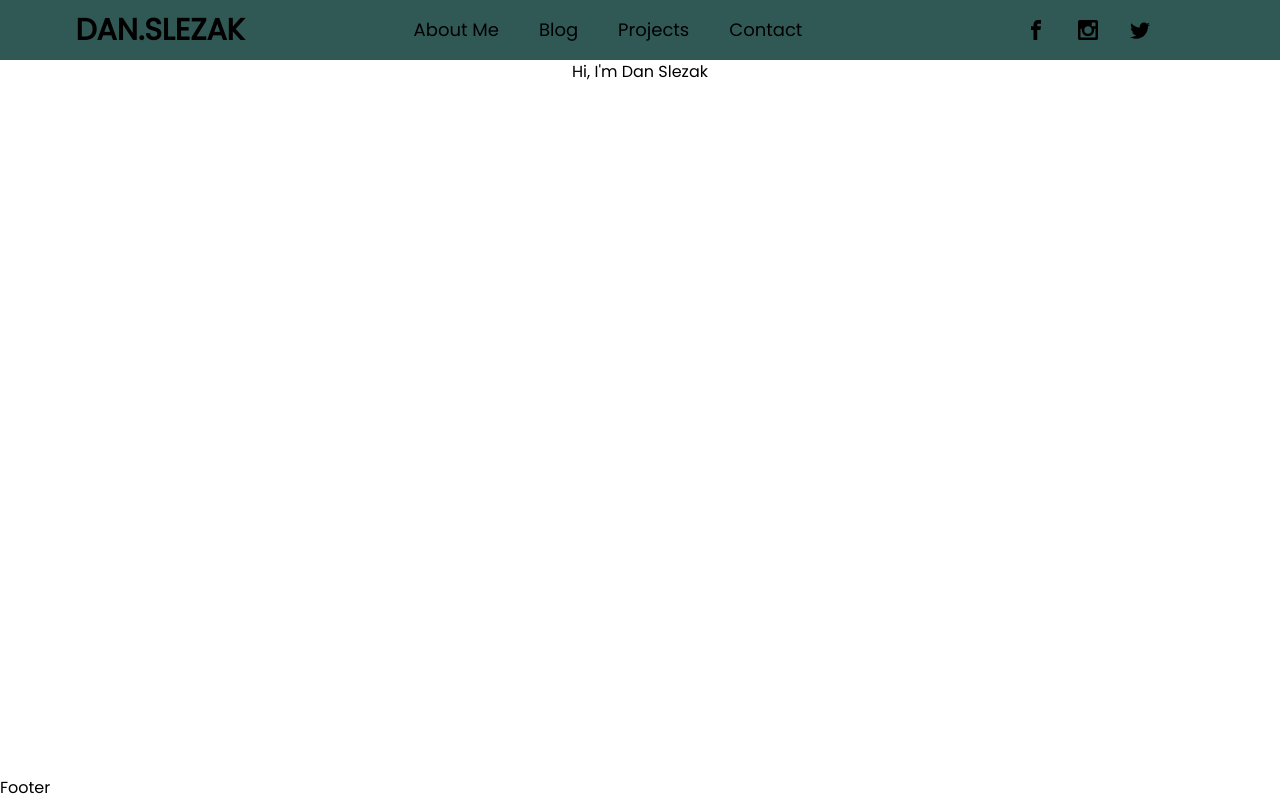
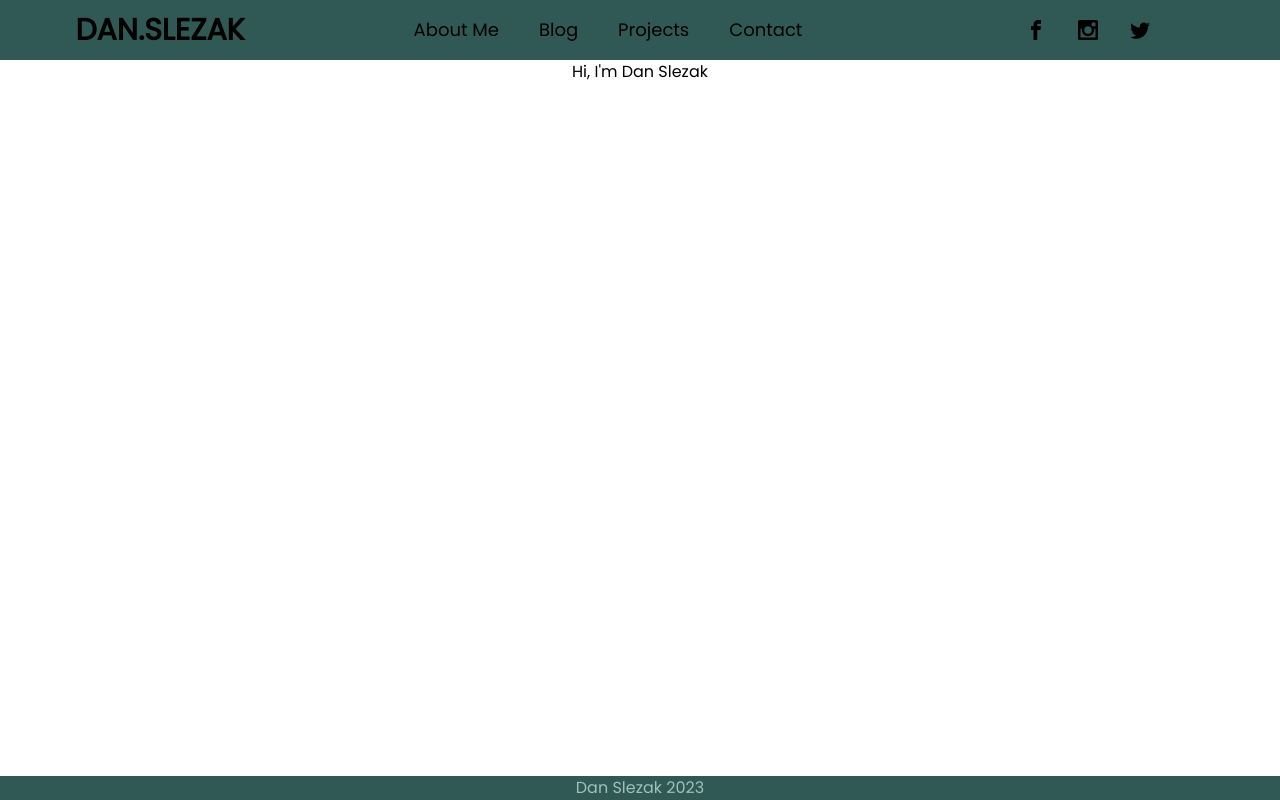
Before and after one commit to d-slezak/DanielSlezak, a Next.js app in the folder blog/: page / in a window 1280 px wide. Built offline with nearby package versions, Linux system fonts and the light colour scheme.

Commit message:
add footer

```diff
--- a/blog/src/components/footer/Footer.js
+++ b/blog/src/components/footer/Footer.js
@@ -1,5 +1,5 @@
 export default function Footer() {
     return (
-        <div>Footer</div>
+        <div className="bg-primary text-primary-accent text-center">Dan Slezak 2023</div>
     )
 }
```
